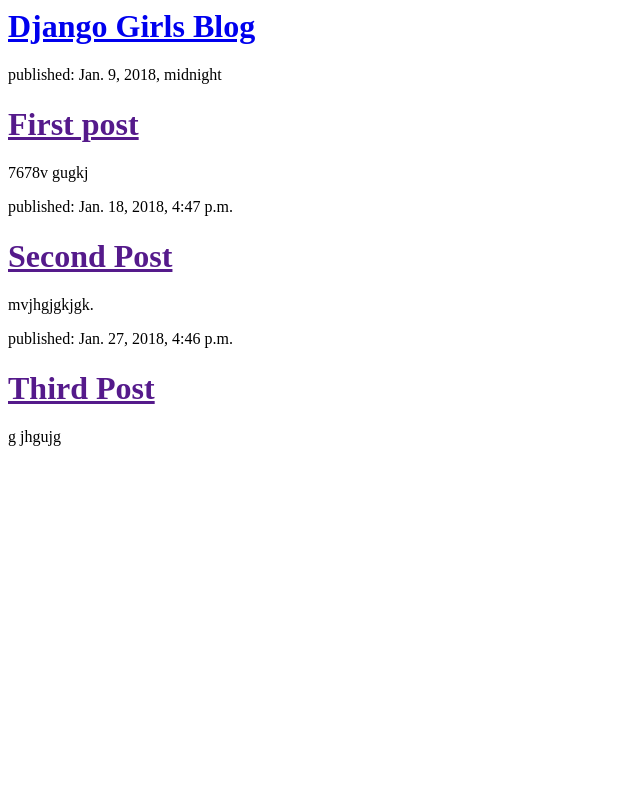
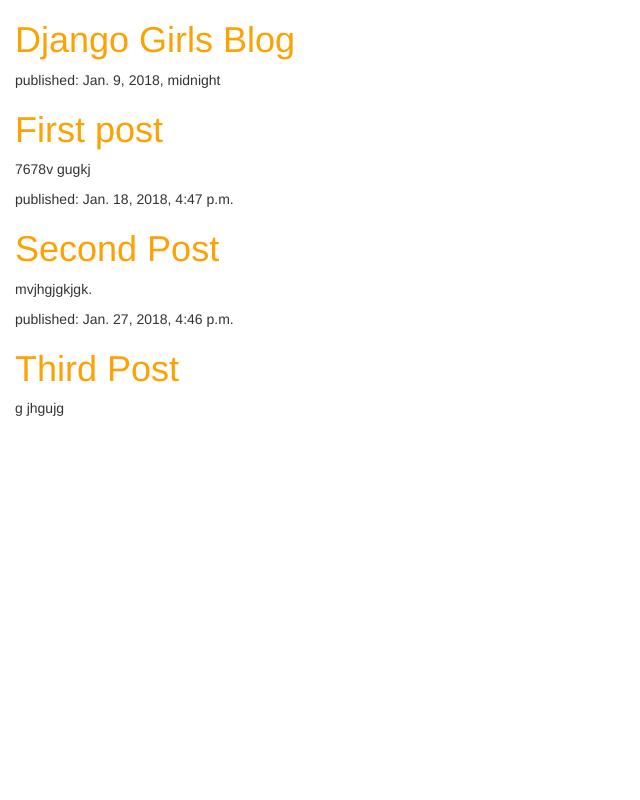
Before and after one commit to johnallswell/my-first-blog, a Django app: page / in a window 1280 px wide. Shown: the whole page, without its empty margins (0-640 px from the left). Run offline with Django 3.2, Linux system fonts and the light colour scheme; data comes from the database, SQL or seed files in the repository; some libraries are stand-ins or nearby versions.

Commit message:
Add static folder and update static_url to composeexample/static

```diff
--- /dev/null
+++ b/blog/static/css/blog.css
@@ -0,0 +1,7 @@
+h1 a {
+    color: #FCA205;
+}
+
+body {
+    padding-left: 15px;
+}
--- a/blog/templates/blog/post_list.html
+++ b/blog/templates/blog/post_list.html
@@ -1,6 +1,10 @@
+{% load staticfiles %}
 <html>
     <head>
         <title>Django Girls blog</title>
+        <link rel="stylesheet" href="//maxcdn.bootstrapcdn.com/bootstrap/3.2.0/css/bootstrap.min.css">
+        <link rel="stylesheet" href="//maxcdn.bootstrapcdn.com/bootstrap/3.2.0/css/bootstrap-theme.min.css">
+        <link rel="stylesheet" href="{% static 'css/blog.css' %}">
     </head>
     <body>
         <div>
--- a/composeexample/settings.py
+++ b/composeexample/settings.py
@@ -118,5 +118,5 @@ USE_TZ = True
 # Static files (CSS, JavaScript, Images)
 # https://docs.djangoproject.com/en/2.0/howto/static-files/
 
-STATIC_URL = '/static/'
+STATIC_URL = '/composeexample/static/'
 STATIC_ROOT = os.path.join(BASE_DIR, 'static')
```
Also changed, not shown: 4 other files. Lines whose indentation alone changed are shown as unchanged.
